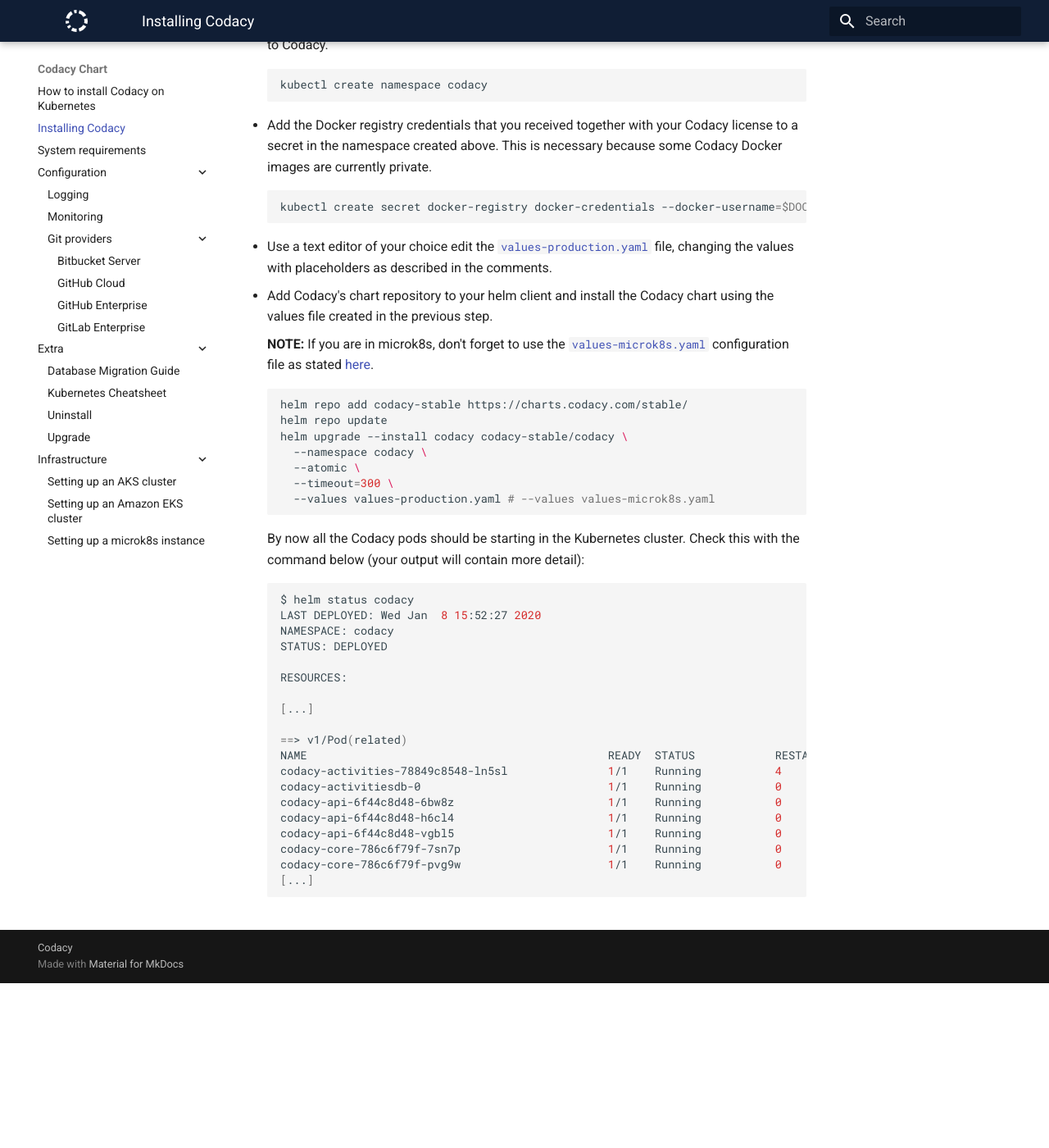
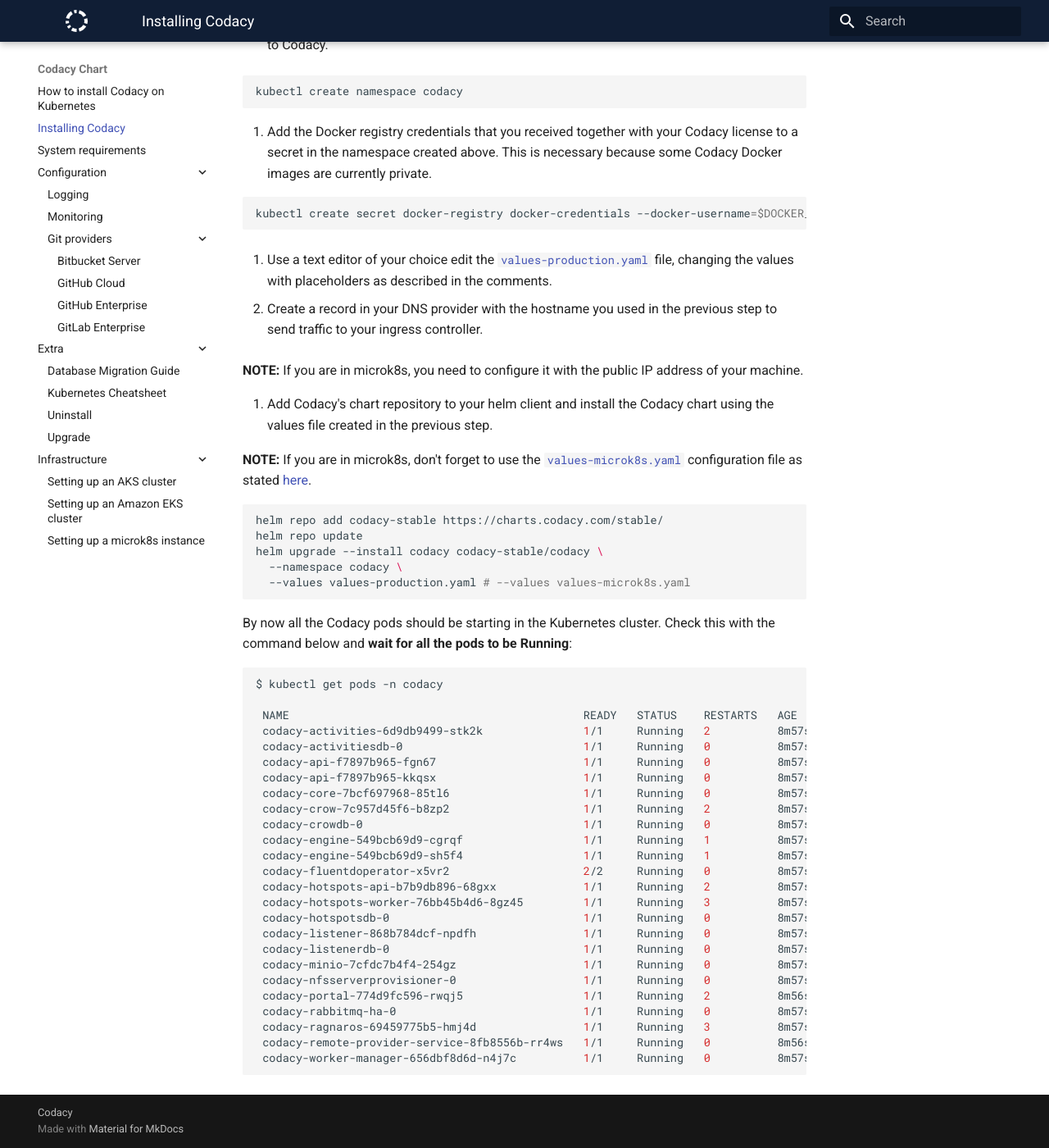
Before and after one commit to codacy/chart, an MkDocs documentation site: the page built from docs/install.md, in a window 1280 px wide and 1400 px high, scrolled down 435 px. Shown: the whole window at 82% size. Built offline with MkDocs 1.6.1 and Material for MkDocs 9.7.7, drawn with Linux system fonts in a browser that asks for light colours; before the commit the page ends 1634 px from its top, so only the background shows below that.

Commit message:
reference to dns configuration

````diff
--- a/docs/install.md
+++ b/docs/install.md
@@ -4,63 +4,71 @@
 
 Before you continue, make sure you have the following tools installed in your machine.
 
--   [kubectl](https://kubernetes.io/docs/tasks/tools/install-kubectl/) version compatible with your cluster ([within one minor version difference of your cluster](https://kubernetes.io/docs/tasks/tools/install-kubectl/#before-you-begin))
-
-      **NOTE:**
-      If you are in microk8s, any `kubectl` command must be executed as `microk8s.kubectl` instead.
-
--   [Helm client](https://v2.helm.sh/docs/using_helm/#installing-helm) version 2.16.3
-
-1.  Create a Kubernetes namespace called `codacy` that will group all cluster resources related to Codacy.
-
-    ```bash
-    kubectl create namespace codacy
-    ```
-
-2.  Add the Docker registry credentials that you received together with your Codacy license to a secret in the namespace created above. This is necessary because some Codacy Docker images are currently private.
-
-    ```bash
-    kubectl create secret docker-registry docker-credentials --docker-username=$DOCKER_USERNAME --docker-password=$DOCKER_PASSWORD --namespace codacy
-    ```
-
-3.  Use a text editor of your choice edit the [`values-production.yaml`](../codacy/values-production.yaml) file, changing the values with placeholders as described in the comments.
-
-
-4.  Add Codacy's chart repository to your helm client and install the Codacy chart using the values file created in the previous step.
+* [kubectl](https://kubernetes.io/docs/tasks/tools/install-kubectl/) version compatible with your cluster ([within one minor version difference of your cluster](https://kubernetes.io/docs/tasks/tools/install-kubectl/#before-you-begin))
 
     **NOTE:**
-    If you are in microk8s, don't forget to use the [`values-microk8s.yaml`](../codacy/values-microk8s.yaml) configuration file as stated [here](infrastructure/microk8s-quickstart.md#5-installing-codacy).
+    If you are in microk8s, any `kubectl` command must be executed as `microk8s.kubectl` instead.
 
-    ```bash
-    helm repo add codacy-stable https://charts.codacy.com/stable/
-    helm repo update
-    helm upgrade --install codacy codacy-stable/codacy \
-      --namespace codacy \
-      --atomic \
-      --timeout=300 \
-      --values values-production.yaml # --values values-microk8s.yaml
-    ```
+* [Helm client](https://v2.helm.sh/docs/using_helm/#installing-helm) version 2.16.3
 
-    By now all the Codacy pods should be starting in the Kubernetes cluster. Check this with the command below (your output will contain more detail):
+1. Create a Kubernetes namespace called `codacy` that will group all cluster resources related to Codacy.
 
-    ```bash
-    $ helm status codacy
-    LAST DEPLOYED: Wed Jan  8 15:52:27 2020
-    NAMESPACE: codacy
-    STATUS: DEPLOYED
+   ```bash
+   kubectl create namespace codacy
+   ```
 
-    RESOURCES:
+2. Add the Docker registry credentials that you received together with your Codacy license to a secret in the namespace created above. This is necessary because some Codacy Docker images are currently private.
 
-    [...]
+   ```bash
+   kubectl create secret docker-registry docker-credentials --docker-username=$DOCKER_USERNAME --docker-password=$DOCKER_PASSWORD --namespace codacy
+   ```
 
-    ==> v1/Pod(related)
-    NAME                                             READY  STATUS            RESTARTS  AGE
-    codacy-activities-78849c8548-ln5sl               1/1    Running           4         6m11s
-    codacy-activitiesdb-0                            1/1    Running           0         6m3s
-    codacy-api-6f44c8d48-6bw8z                       1/1    Running           0         6m11s
-    codacy-api-6f44c8d48-h6cl4                       1/1    Running           0         6m11s
-    codacy-api-6f44c8d48-vgbl5                       1/1    Running           0         6m11s
-    codacy-core-786c6f79f-7sn7p                      1/1    Running           0         6m11s
-    codacy-core-786c6f79f-pvg9w                      1/1    Running           0         6m11s
-    [...]
-    ```
+3. Use a text editor of your choice edit the [`values-production.yaml`](../codacy/values-production.yaml) file, changing the values with placeholders as described in the comments.
+
+4. Create a record in your DNS provider with the hostname you used in the previous step to send traffic to your ingress controller.
+
+   **NOTE:**
+   If you are in microk8s, you need to configure it with the public IP address of your machine.
+
+5. Add Codacy's chart repository to your helm client and install the Codacy chart using the values file created in the previous step.
+
+   **NOTE:**
+   If you are in microk8s, don't forget to use the [`values-microk8s.yaml`](../codacy/values-microk8s.yaml) configuration file as stated [here](infrastructure/microk8s-quickstart.md#5-installing-codacy).
+
+   ```bash
+   helm repo add codacy-stable https://charts.codacy.com/stable/
+   helm repo update
+   helm upgrade --install codacy codacy-stable/codacy \
+     --namespace codacy \
+     --values values-production.yaml # --values values-microk8s.yaml
+   ```
+
+   By now all the Codacy pods should be starting in the Kubernetes cluster. Check this with the command below and **wait for all the pods to be Running**:
+
+   ```bash
+   $ kubectl get pods -n codacy
+
+    NAME                                            READY   STATUS    RESTARTS   AGE
+    codacy-activities-6d9db9499-stk2k               1/1     Running   2          8m57s
+    codacy-activitiesdb-0                           1/1     Running   0          8m57s
+    codacy-api-f7897b965-fgn67                      1/1     Running   0          8m57s
+    codacy-api-f7897b965-kkqsx                      1/1     Running   0          8m57s
+    codacy-core-7bcf697968-85tl6                    1/1     Running   0          8m57s
+    codacy-crow-7c957d45f6-b8zp2                    1/1     Running   2          8m57s
+    codacy-crowdb-0                                 1/1     Running   0          8m57s
+    codacy-engine-549bcb69d9-cgrqf                  1/1     Running   1          8m57s
+    codacy-engine-549bcb69d9-sh5f4                  1/1     Running   1          8m57s
+    codacy-fluentdoperator-x5vr2                    2/2     Running   0          8m57s
+    codacy-hotspots-api-b7b9db896-68gxx             1/1     Running   2          8m57s
+    codacy-hotspots-worker-76bb45b4d6-8gz45         1/1     Running   3          8m57s
+    codacy-hotspotsdb-0                             1/1     Running   0          8m57s
+    codacy-listener-868b784dcf-npdfh                1/1     Running   0          8m57s
+    codacy-listenerdb-0                             1/1     Running   0          8m57s
+    codacy-minio-7cfdc7b4f4-254gz                   1/1     Running   0          8m57s
+    codacy-nfsserverprovisioner-0                   1/1     Running   0          8m57s
+    codacy-portal-774d9fc596-rwqj5                  1/1     Running   2          8m56s
+    codacy-rabbitmq-ha-0                            1/1     Running   0          8m57s
+    codacy-ragnaros-69459775b5-hmj4d                1/1     Running   3          8m57s
+    codacy-remote-provider-service-8fb8556b-rr4ws   1/1     Running   0          8m56s
+    codacy-worker-manager-656dbf8d6d-n4j7c          1/1     Running   0          8m57s
+   ```
````
